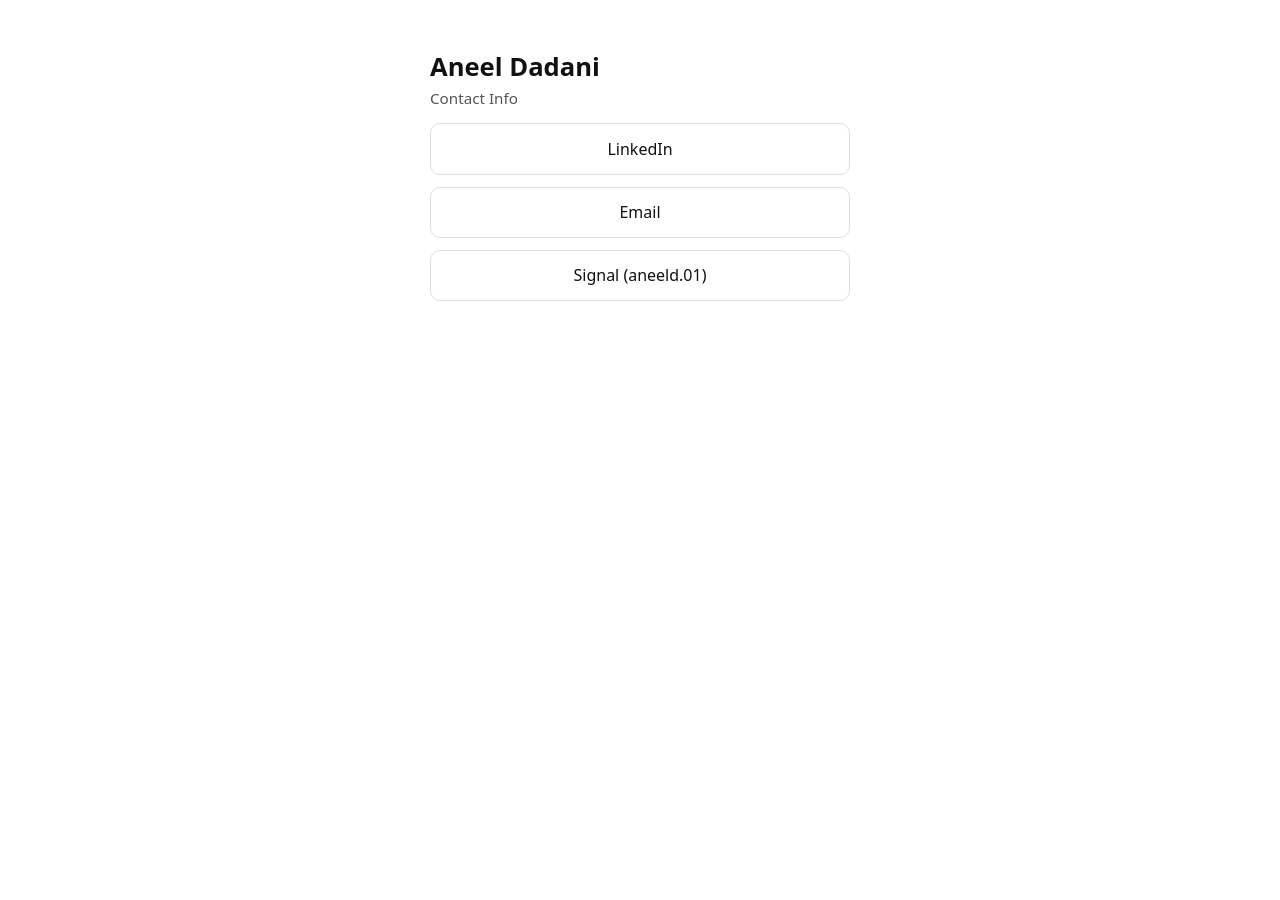
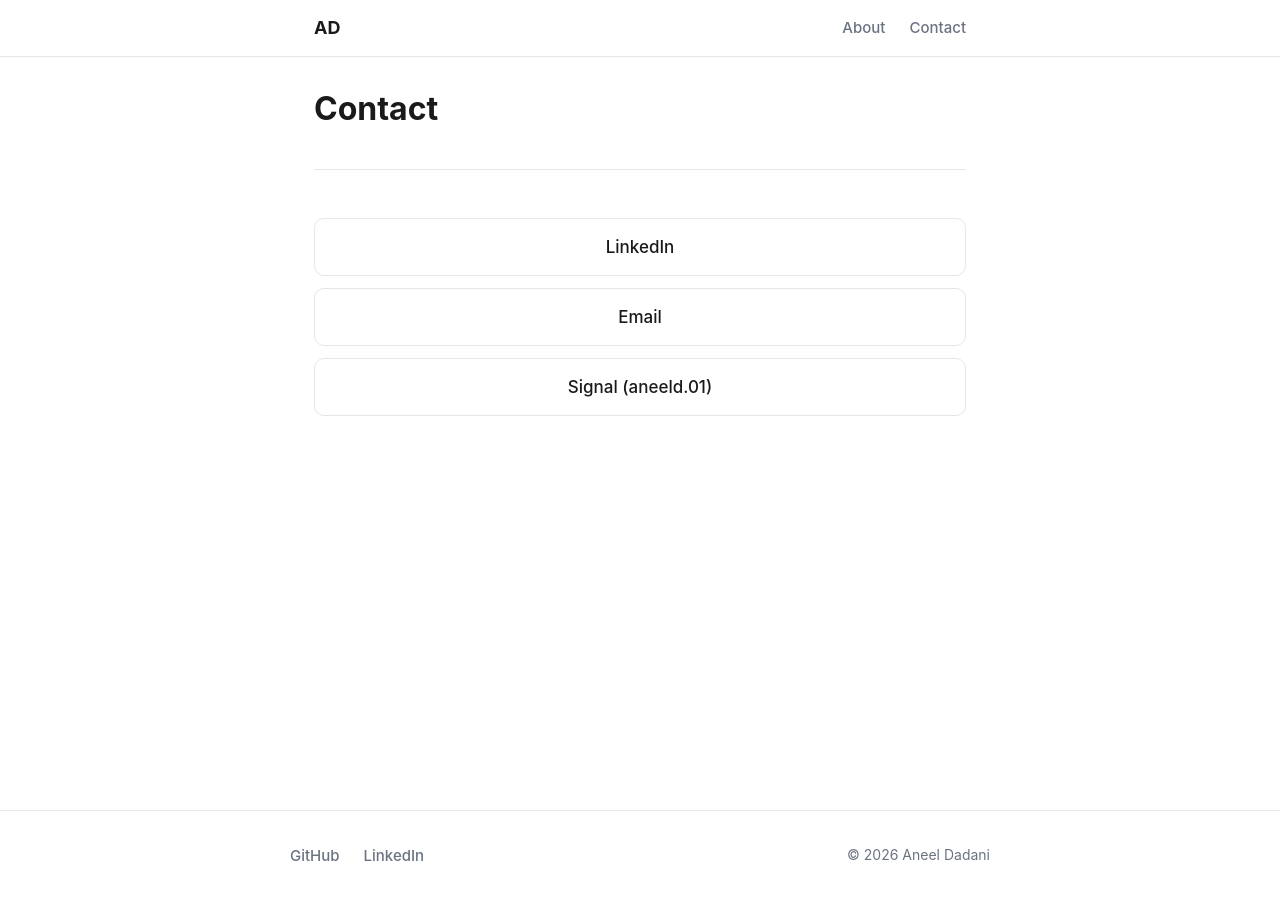
Before and after one commit to aneeldadani/aneeldadani.github.io, a Jekyll site: the page built from contact/index.html, in a window 1280 px wide. Built offline with Jekyll 4.4.1, drawn with Linux system fonts in a browser that asks for light colours.

Commit message:
Updated contact page to match the rest of the layout

```diff
--- a/contact/index.html
+++ b/contact/index.html
@@ -1,59 +1,27 @@
-<!DOCTYPE html>
-<html lang="en">
-<head>
-  <meta charset="utf-8" />
-  <meta name="viewport" content="width=device-width, initial-scale=1" />
-  <title>Aneel Dadani | Contact</title>
+---
+layout: page
+title: Contact
+permalink: /contact/
+---
 
-  <meta property="og:title" content="Aneel Dadani" />
-  <meta property="og:description" content="Connect with me" />
-  <meta property="og:type" content="website" />
+<a class="button" href="https://www.linkedin.com/in/adadani">LinkedIn</a>
+<a class="button" href="mailto:adadani@gmail.com">Email</a>
+<a class="button" href="https://signal.me/#u/aneeld.01">Signal (aneeld.01)</a>
 
 <style>
-    body {
-      font-family: system-ui, -apple-system, BlinkMacSystemFont, sans-serif;
-      margin: 0;
-      background: #ffffff;
-      color: #111;
-    }
-    .container {
-      max-width: 420px;
-      margin: 0 auto;
-      padding: 2rem 1.5rem;
-    }
-    h1 {
-      margin-bottom: 0.25rem;
-      font-size: 1.6rem;
-    }
-    p {
-      margin-top: 0;
-      color: #555;
-      font-size: 0.95rem;
-    }
   a.button {
     display: block;
     text-decoration: none;
     margin: 0.75rem 0;
     padding: 0.85rem;
     border-radius: 10px;
-      border: 1px solid #ddd;
+    border: 1px solid var(--color-border);
     text-align: center;
     font-weight: 500;
-      color: #111;
+    color: var(--color-text);
   }
   a.button:hover {
-      background: #f5f5f5;
+    background: var(--color-code-bg);
+    color: var(--color-text);
   }
 </style>
-</head>
-<body>
-  <div class="container">
-    <h1>Aneel Dadani</h1>
-    <p>Contact Info</p>
-
-    <a class="button" href="https://www.linkedin.com/in/adadani">LinkedIn</a>
-    <a class="button" href="mailto:adadani@gmail.com">Email</a>
-    <a class="button" href="https://signal.me/#u/aneeld.01">Signal (aneeld.01)</a>
-  </div>
-</body>
-</html>
```
Lines whose indentation alone changed are shown as unchanged.
